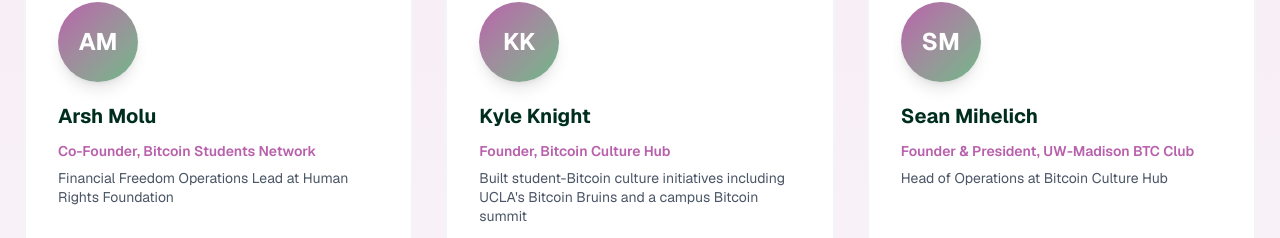
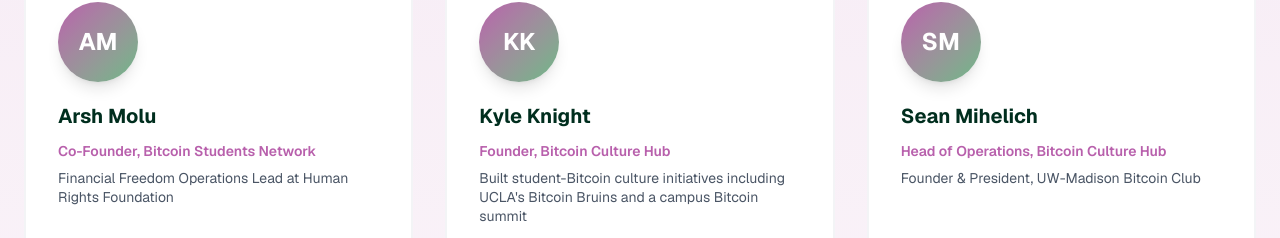
Before and after one commit to Rush0017/v0-unconference-page-build, a Next.js app: page / in a window 1280 px wide. Shown: the part 3778-4016 px from the top of the page. Built offline with nearby package versions, Linux system fonts and the light colour scheme.

Commit message:
refactor: update Sean Mihelich's roles and club name
Swap roles and change "BTC Club" to "Bitcoin Club".

Co-authored-by: null <144868452+Rush0017@users.noreply.github.com>

```diff
--- a/components/speakers-section.tsx
+++ b/components/speakers-section.tsx
@@ -89,9 +89,9 @@ const speakers = [
   },
   {
     name: "Sean Mihelich",
-    title: "Founder & President",
-    organization: "UW-Madison BTC Club",
-    role: "Head of Operations at Bitcoin Culture Hub",
+    title: "Head of Operations",
+    organization: "Bitcoin Culture Hub",
+    role: "Founder & President, UW-Madison Bitcoin Club",
   },
   {
     name: "Salvador Pineda",
```
